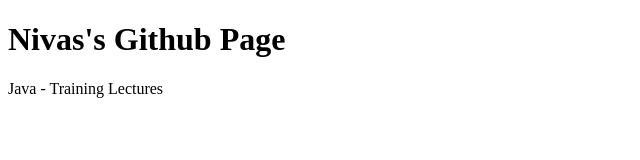
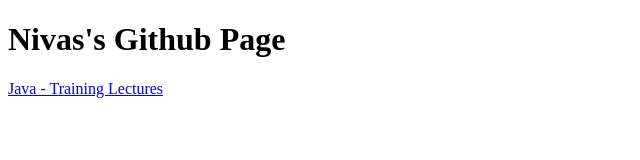
Before and after one commit to NivasDonthireddy/nivasdonthireddy.github.io, a plain HTML site: page index.html in a window 1280 px wide. Shown: the whole page, without its empty margins (0-640 px from the left). Drawn offline with Linux system fonts and the light colour scheme.

Commit message:
Update index.html

```diff
--- a/index.html
+++ b/index.html
@@ -5,6 +5,6 @@
 </head>
 <body>
 <h1>Nivas's Github Page</h1>
-<p>Java - Training Lectures</p>
+	<a href='/java-lectures.html'><p>Java - Training Lectures</p></a>
 </body>
 </html>
```
